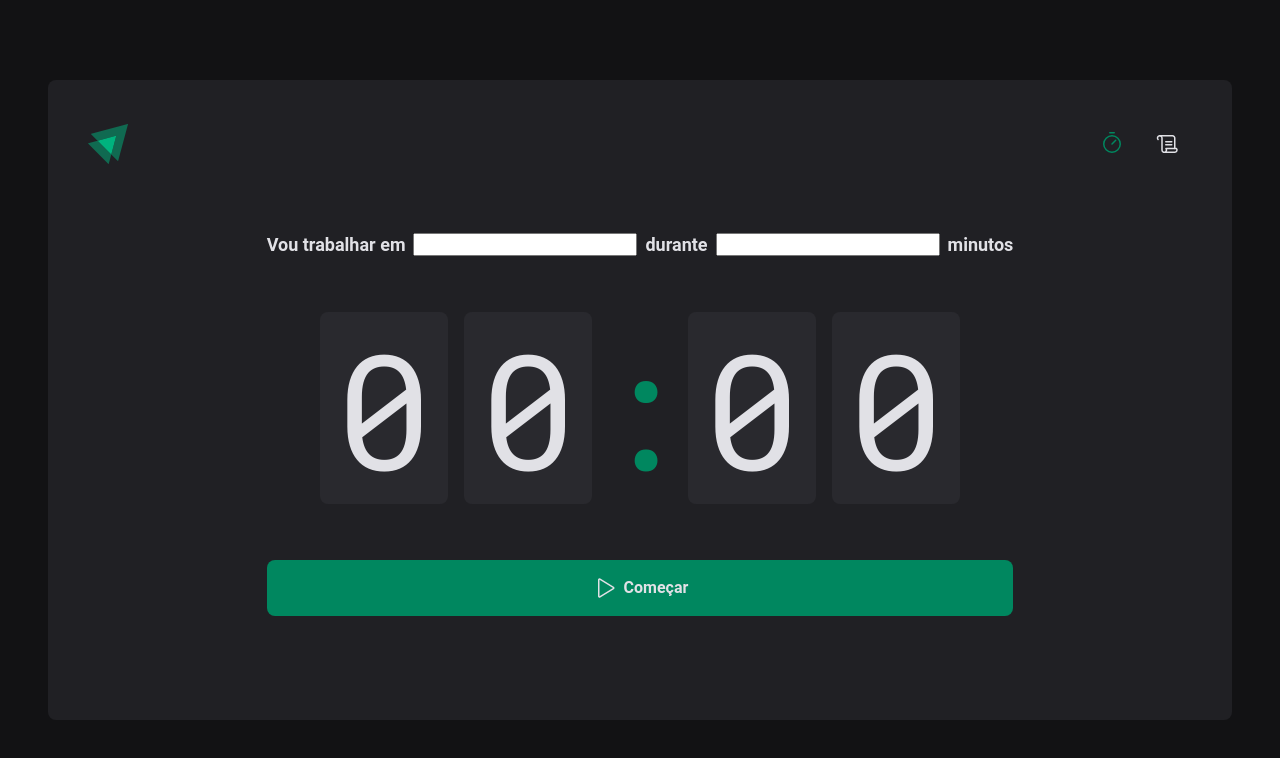
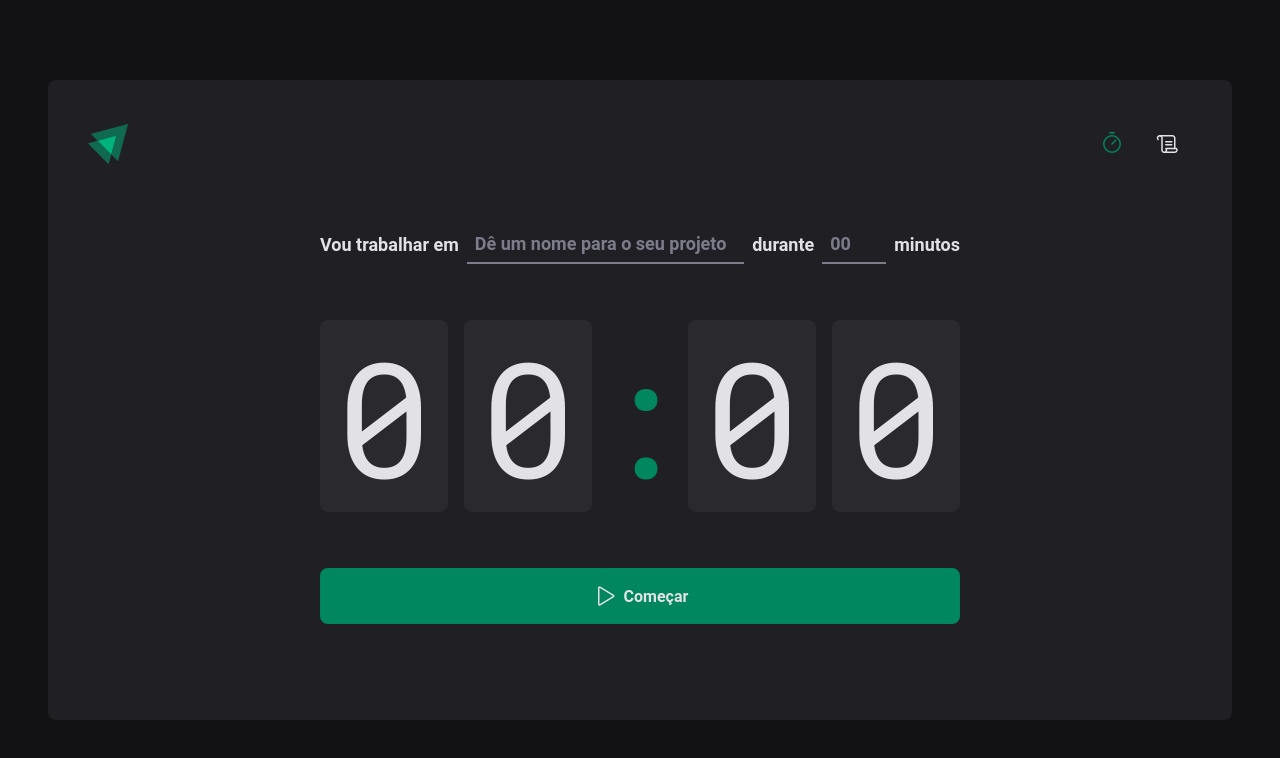
Before and after one commit to mayromyller/ignite-timer, a React (Vite) app: page / in a window 1280 px wide. Shown: the top 758 px of the page. Built offline with nearby package versions, Linux system fonts and the light colour scheme.

Commit message:
tarefa: adiciona o react hook form e os styled components de input

```diff
--- a/src/pages/Home/index.tsx
+++ b/src/pages/Home/index.tsx
@@ -1,17 +1,44 @@
 import { Play } from 'phosphor-react'
+
+import { useForm } from 'react-hook-form'
 
 import * as S from './style'
 
 export function Home() {
+  const { register, handleSubmit } = useForm()
+
+  function handleCreateNewCycle(data: any) {
+    console.log(data)
+  }
+
   return (
     <S.Container>
-      <S.Form action="">
+      <S.Form action="" onSubmit={handleSubmit(handleCreateNewCycle)}>
         <S.FormContainer>
           <label htmlFor="task">Vou trabalhar em</label>
-          <input id="task" />
+          <S.InputTask
+            id="task"
+            list="task-suggestions"
+            placeholder="Dê um nome para o seu projeto"
+            {...register('task')}
+          />
+
+          <datalist id="task-suggestions">
+            <option value="Projeto 1" />
+            <option value="Projeto 2" />
+            <option value="Projeto 3" />
+          </datalist>
 
           <label htmlFor="minutesAmount">durante</label>
-          <input type="number" id="minutesAmount" />
+          <S.InputMinutes
+            type="number"
+            id="minutesAmount"
+            placeholder="00"
+            step={5}
+            min={5}
+            max={60}
+            {...register('minutesAmount', { valueAsNumber: true })}
+          />
 
           <span>minutos</span>
         </S.FormContainer>
```
